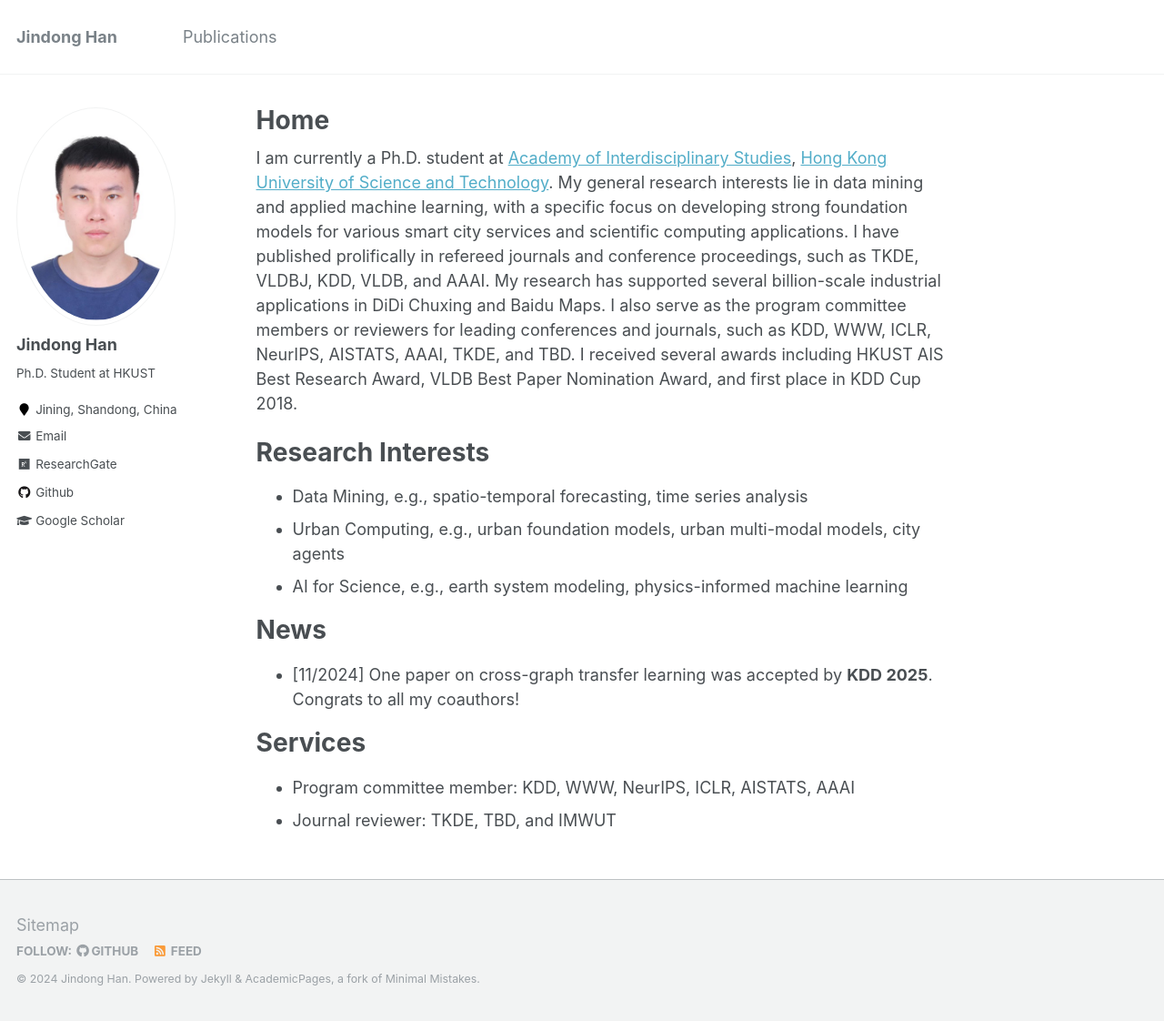
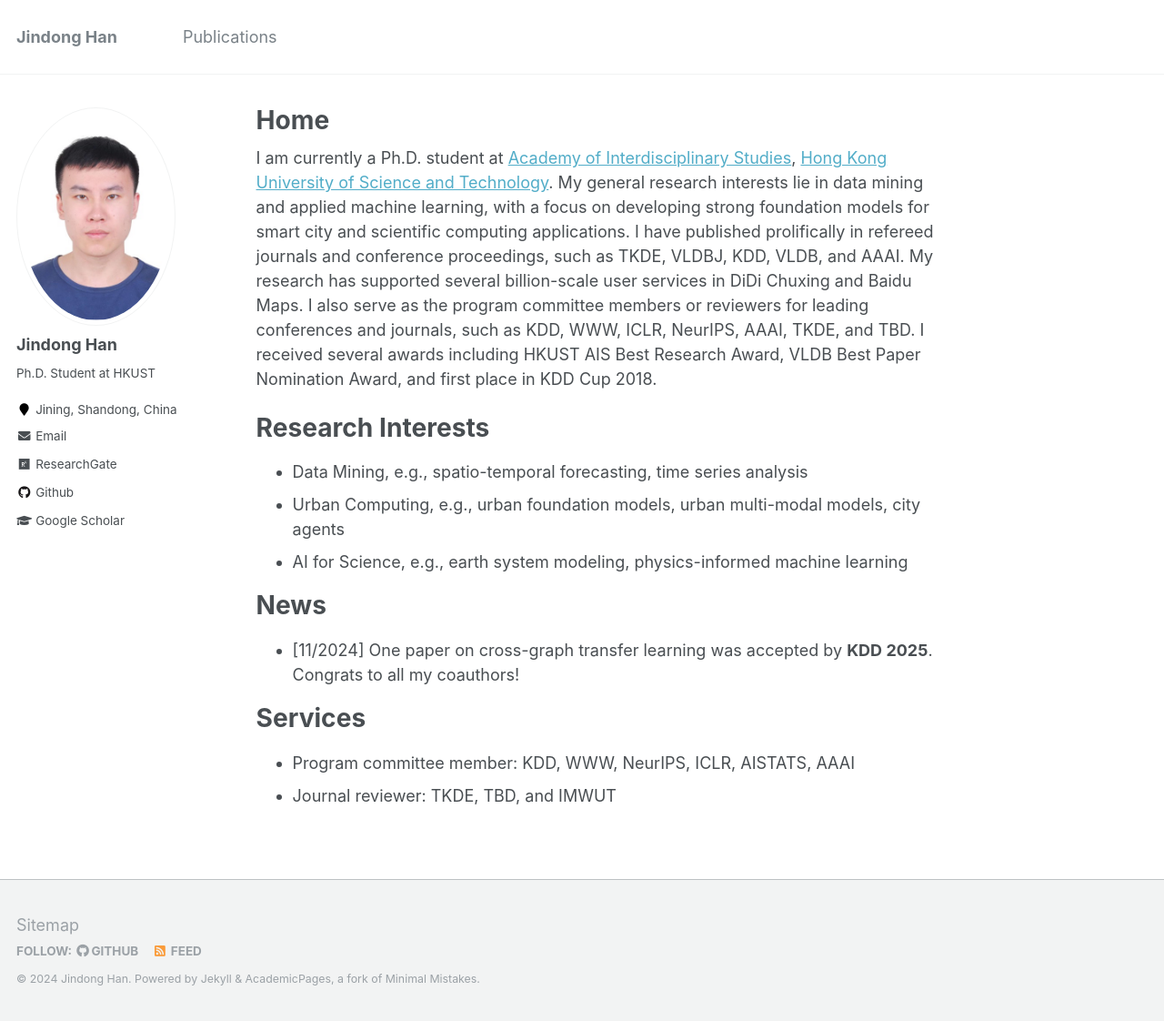
Before and after one commit to jhanao-hkust/jhanao-hkust.github.io, a Jekyll site: the page built from _pages/about.md, in a window 1280 px wide and 1122 px high. Shown: the whole window at 91% size. Built offline with Jekyll 4.4.1, drawn with Linux system fonts in a browser that asks for light colours.

Commit message:
Update about.md

```diff
--- a/_pages/about.md
+++ b/_pages/about.md
@@ -8,7 +8,7 @@ redirect_from:
   - /about.html
 ---
 
-I am currently a Ph.D. student at [Academy of Interdisciplinary Studies](https://ais.hkust.edu.hk/), [Hong Kong University of Science and Technology](https://hkust.edu.hk/). My general research interests lie in data mining and applied machine learning, with a specific focus on developing strong foundation models for various smart city services and scientific computing applications. I have published prolifically in refereed journals and conference proceedings, such as TKDE, VLDBJ, KDD, VLDB, and AAAI. My research has supported several billion-scale industrial applications in DiDi Chuxing and Baidu Maps. I also serve as the program committee members or reviewers for leading conferences and journals, such as KDD, WWW, ICLR, NeurIPS, AISTATS, AAAI, TKDE, and TBD. I received several awards including HKUST AIS Best Research Award, VLDB Best Paper Nomination Award, and first place in KDD Cup 2018.
+I am currently a Ph.D. student at [Academy of Interdisciplinary Studies](https://ais.hkust.edu.hk/), [Hong Kong University of Science and Technology](https://hkust.edu.hk/). My general research interests lie in data mining and applied machine learning, with a focus on developing strong foundation models for smart city and scientific computing applications. I have published prolifically in refereed journals and conference proceedings, such as TKDE, VLDBJ, KDD, VLDB, and AAAI. My research has supported several billion-scale user services in DiDi Chuxing and Baidu Maps. I also serve as the program committee members or reviewers for leading conferences and journals, such as KDD, WWW, ICLR, NeurIPS, AAAI, TKDE, and TBD. I received several awards including HKUST AIS Best Research Award, VLDB Best Paper Nomination Award, and first place in KDD Cup 2018.
 
 # Research Interests
 * Data Mining, e.g., spatio-temporal forecasting, time series analysis
```
